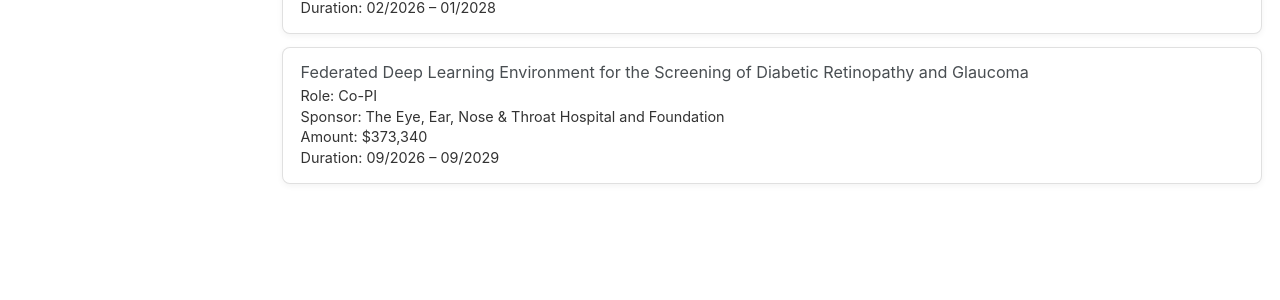
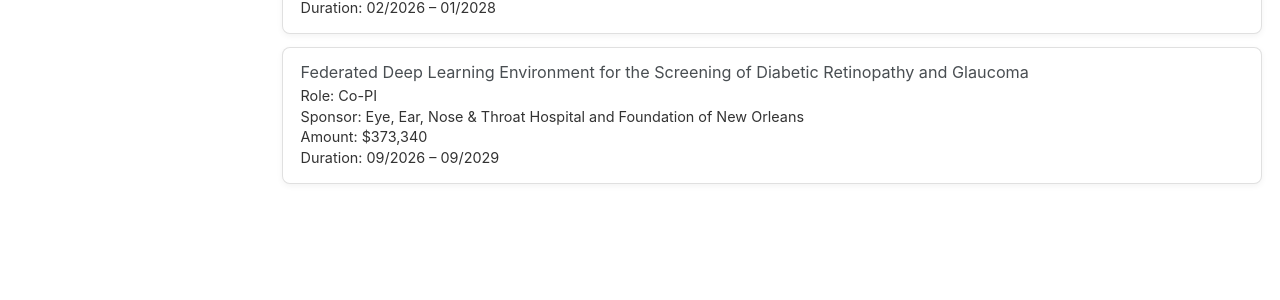
Before and after one commit to shiminxst/shiminxst.github.io, a Jekyll site: the page built from _pages/awards.md, in a window 1280 px wide and 1007 px high. Shown: the part 611-911 px from the top of the window. Built offline with Jekyll 4.4.1, drawn with Linux system fonts in a browser that asks for light colours; some web fonts are replaced.

Commit message:
Update awards.md

```diff
--- a/_pages/awards.md
+++ b/_pages/awards.md
@@ -93,7 +93,7 @@
     <div class="award-card">
       <p class="award-title">Federated Deep Learning Environment for the Screening of Diabetic Retinopathy and Glaucoma</p>
       <p class="award-meta">Role: Co-PI</p>
-      <p class="award-meta award-sponsor">Sponsor: The Eye, Ear, Nose & Throat Hospital and Foundation</p>
+      <p class="award-meta award-sponsor">Sponsor: Eye, Ear, Nose & Throat Hospital and Foundation of New Orleans</p>
       <p class="award-meta">Amount: $373,340</p>
       <p class="award-meta">Duration: 09/2026 – 09/2029</p>
     </div>
```
